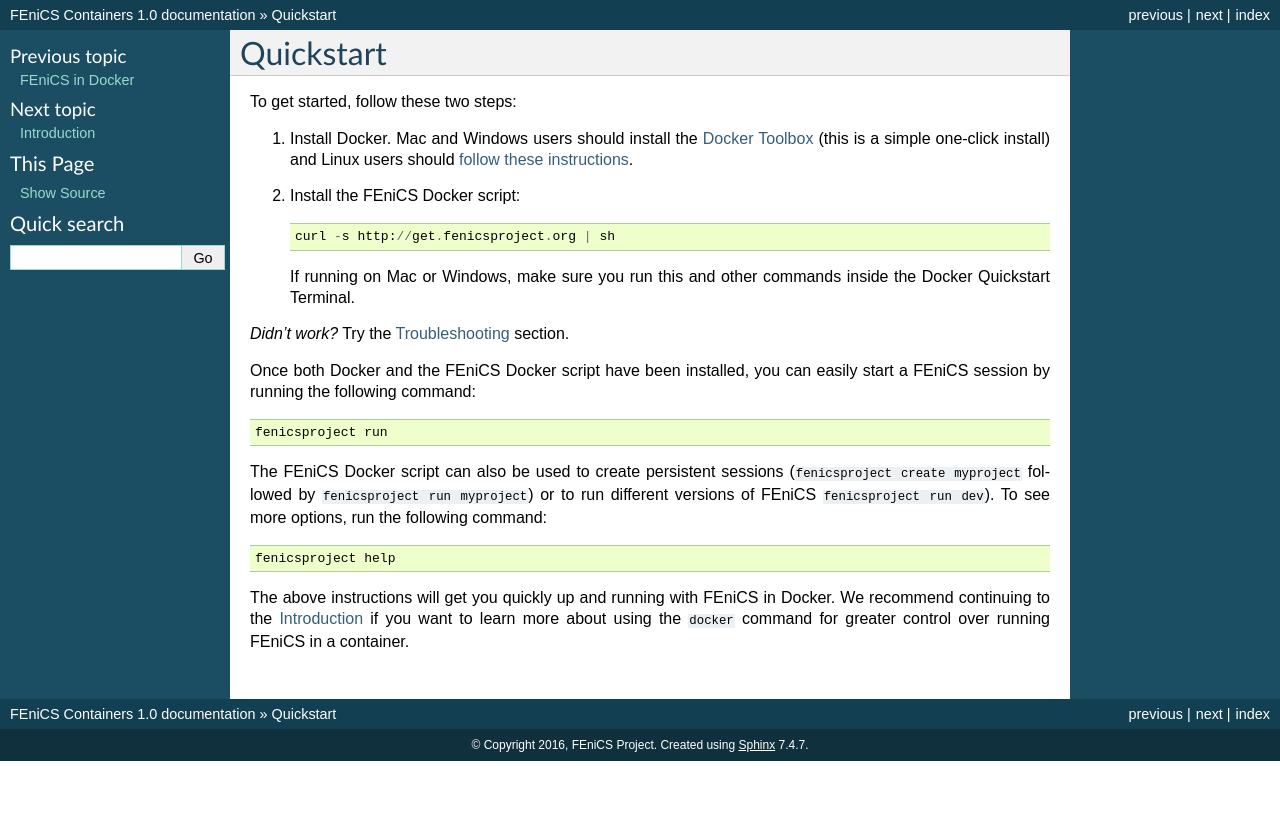
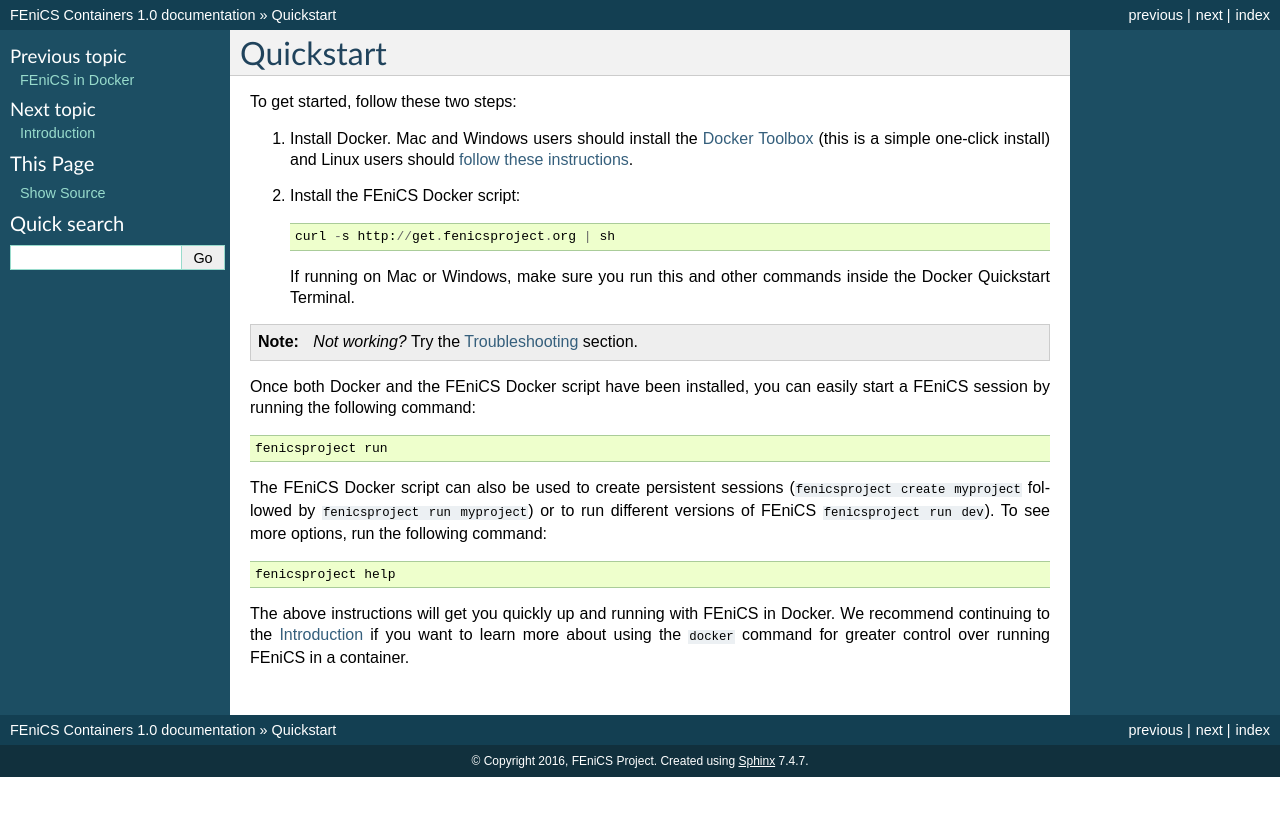
Before and after one commit to vacary/docker, a Sphinx documentation site: the page built from docs/source/quickstart.rst, in a window 1280 px wide. Shown: the top 816 px of the page. Built offline with Sphinx 7.4.7, drawn with Linux system fonts in a browser that asks for light colours.

Commit message:
[skip build] Put troubleshooting pointer in note.

```diff
--- a/docs/source/introduction.rst
+++ b/docs/source/introduction.rst
@@ -48,7 +48,7 @@
 You should see a message saying that your Docker installation is working
 correctly.
 
-*Not working?* Check out the :ref:`troubleshooting` section.
+.. note:: *Not working?* Check out the :ref:`troubleshooting` section.
 
 Now we will ``pull`` the ``quay.io/fenicsproject/stable`` image from
 our cloud infrastructure::
--- a/docs/source/quickstart.rst
+++ b/docs/source/quickstart.rst
@@ -19,7 +19,7 @@
    If running on Mac or Windows, make sure you run this and other
    commands inside the Docker Quickstart Terminal.
 
-*Didn't work?* Try the :ref:`troubleshooting` section.
+.. note:: *Not working?* Try the :ref:`troubleshooting` section.
 
 Once both Docker and the FEniCS Docker script have been installed, you can
 easily start a FEniCS session by running the following command::
```
